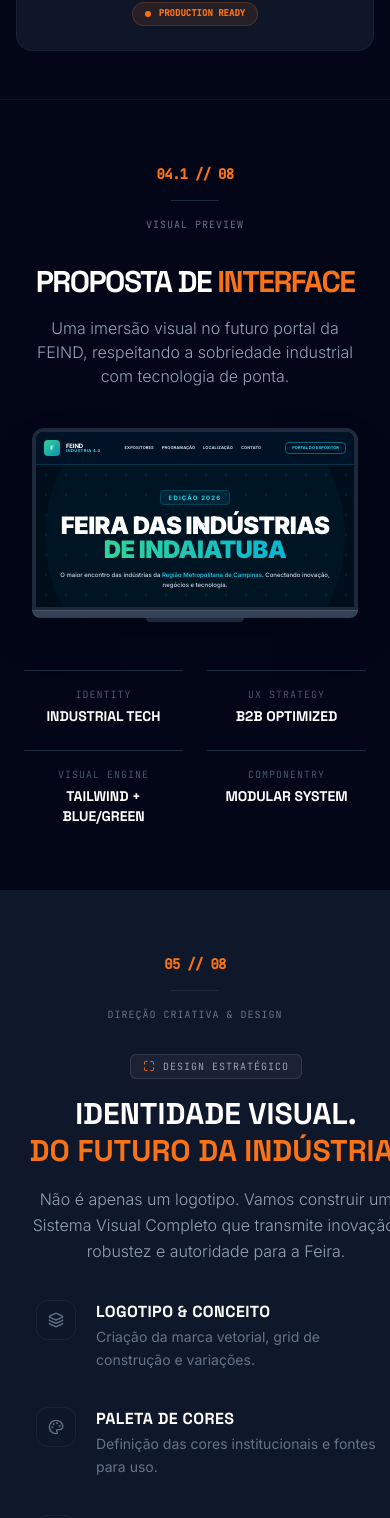
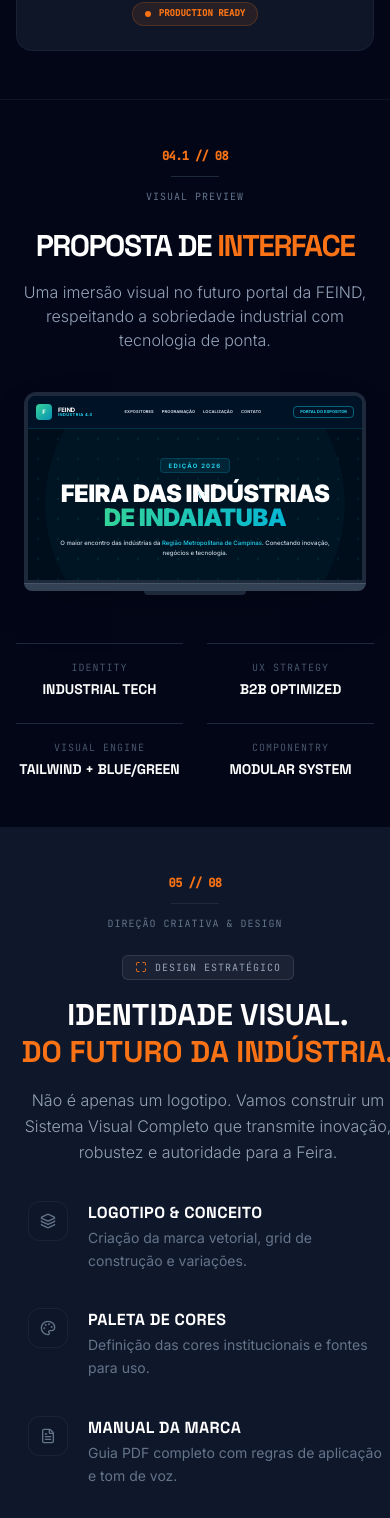
Before and after one commit to lucasrezendera/Proposta-Comercial, a Next.js app: page / in a window 390 px wide. Shown: the part 4769-6287 px from the top of the page. Built offline with nearby package versions, Linux system fonts and the light colour scheme.

Commit message:
Padronizar container e padding de TODAS seções - px-4 sm:px-6 e py-12 sm:py-16

```diff
--- a/components/Sections/Branding.tsx
+++ b/components/Sections/Branding.tsx
@@ -4,10 +4,10 @@
 
 export const Branding: React.FC = () => {
   return (
-    <section id={SectionId.BRANDING} className="py-16 bg-dark-900 relative overflow-hidden">
-      <div className="container mx-auto max-w-6xl px-6 relative z-10">
-        <div className="flex flex-col md:flex-row gap-4 mb-8 items-center md:items-center font-mono justify-center md:justify-start text-center md:text-left">
-          <span className="text-primary text-sm font-bold tracking-tighter">05 // 08</span>
+    <section id={SectionId.BRANDING} className="py-12 sm:py-16 bg-dark-900 relative overflow-hidden">
+      <div className="container mx-auto max-w-6xl px-4 sm:px-6 relative z-10">
+        <div className="flex flex-col md:flex-row gap-3 sm:gap-4 mb-6 sm:mb-8 items-center md:items-center font-mono justify-center md:justify-start text-center md:text-left">
+          <span className="text-primary text-xs sm:text-sm font-bold tracking-tighter">05 // 08</span>
           <div className="h-px w-12 md:flex-1 bg-slate-800"></div>
           <span className="text-slate-500 text-[10px] tracking-widest uppercase">Direção Criativa & Design</span>
         </div>
--- a/components/Sections/PreviewMockup.tsx
+++ b/components/Sections/PreviewMockup.tsx
@@ -4,10 +4,10 @@
 
 export const PreviewMockup: React.FC = () => {
   return (
-    <section id={SectionId.PREVIEW} className="py-16 bg-dark-950 relative overflow-hidden">
-      <div className="container mx-auto max-w-6xl px-6 relative z-10">
-        <div className="flex flex-col md:flex-row gap-4 mb-8 items-center md:items-center font-mono justify-center md:justify-start text-center md:text-left">
-          <span className="text-primary text-sm font-bold tracking-tighter">04.1 // 08</span>
+    <section id={SectionId.PREVIEW} className="py-12 sm:py-16 bg-dark-950 relative overflow-hidden">
+      <div className="container mx-auto max-w-6xl px-4 sm:px-6 relative z-10">
+        <div className="flex flex-col md:flex-row gap-3 sm:gap-4 mb-6 sm:mb-8 items-center md:items-center font-mono justify-center md:justify-start text-center md:text-left">
+          <span className="text-primary text-xs sm:text-sm font-bold tracking-tighter">04.1 // 08</span>
           <div className="h-px w-12 md:flex-1 bg-slate-800"></div>
           <span className="text-slate-500 text-[10px] tracking-widest uppercase">Visual Preview</span>
         </div>
```
